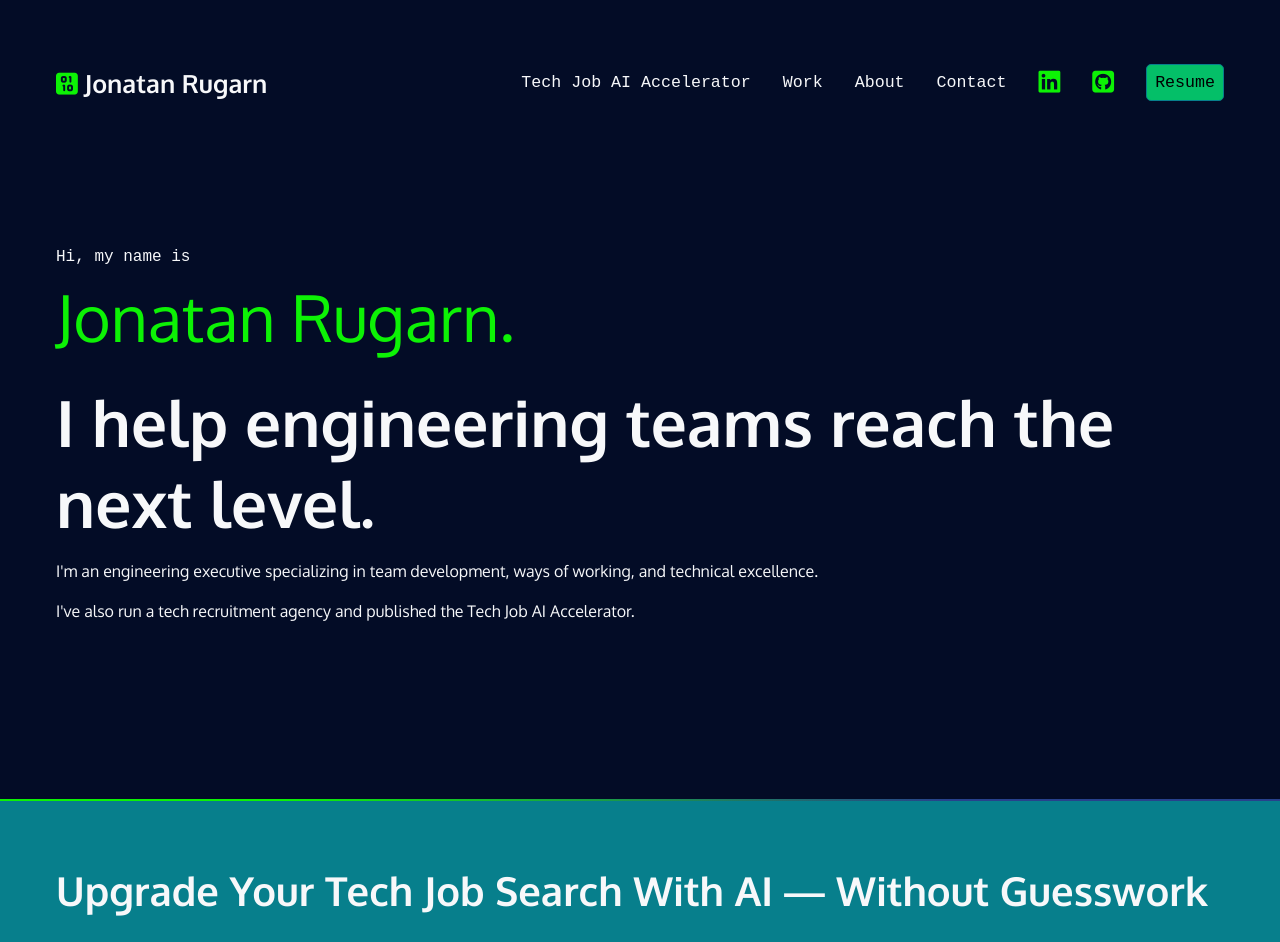
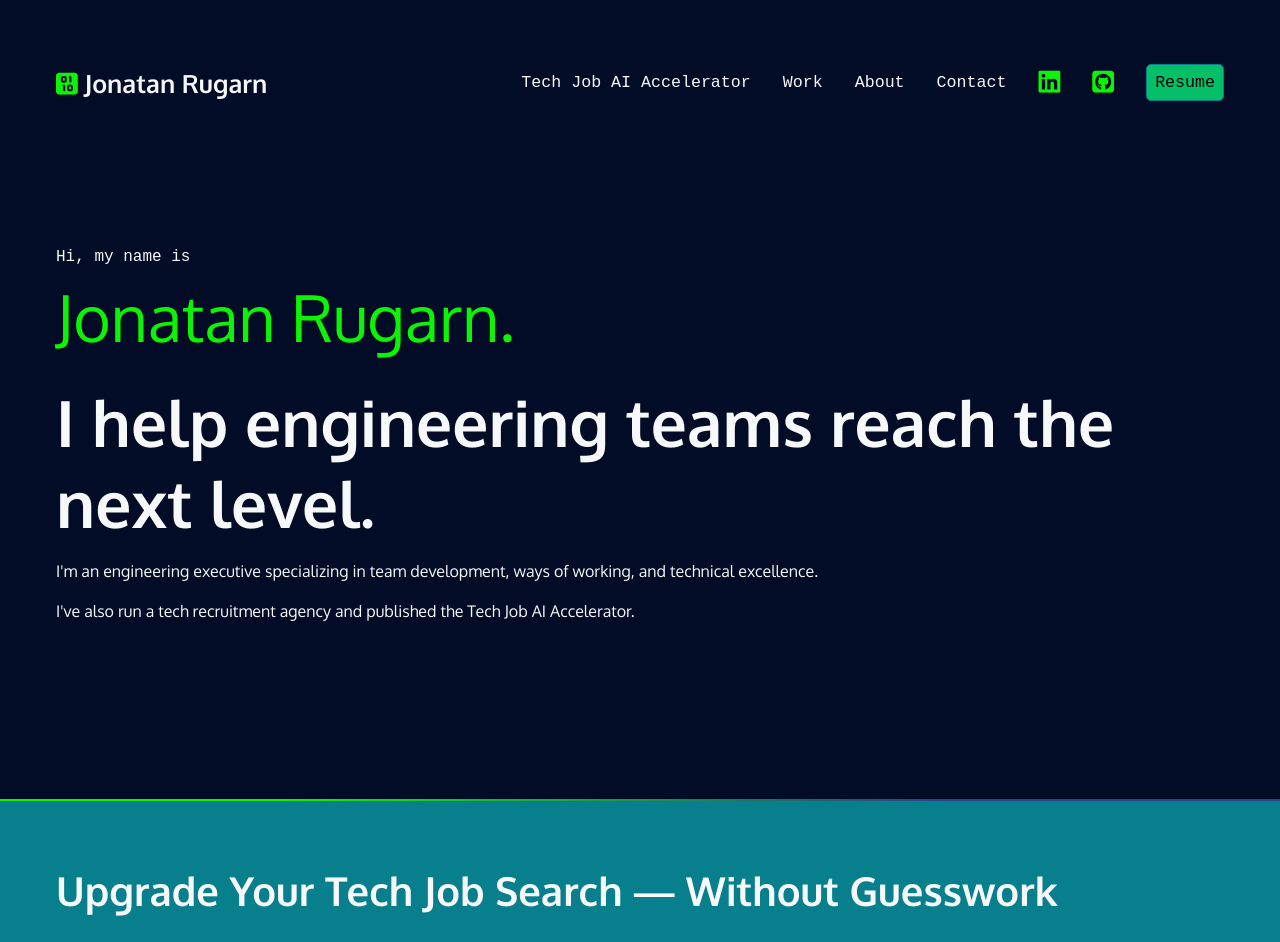
Before and after one commit to jonaru/personal-site, a React (Vite) app: page / in a window 1280 px wide. Shown: the top 942 px of the page. Built offline with nearby package versions, Linux system fonts and the light colour scheme; a web font is replaced by a local one.

Commit message:
Small content edit

```diff
--- a/src/routes/index.lazy.tsx
+++ b/src/routes/index.lazy.tsx
@@ -21,7 +21,7 @@ function Work(): JSX.Element {
         <div className="section-secondary-color">
         <section id="accelerator">
             <div className="hero">
-                <h2>Upgrade Your Tech Job Search With AI — Without Guesswork</h2>
+                <h2>Upgrade Your Tech Job Search — Without Guesswork</h2>
                 <p>A free guide with 5 proven AI prompts to help engineers get more interviews and better offers.</p>
                 <a href="https://www.dropbox.com/scl/fi/kjpfnc2gpw3mgiiuu0f1m/Five-prompts.pdf?rlkey=lqlu1bfk8eg8s9pk25r4x3fjo&st=n0xryijj&dl=0" target="_blank" rel="noopener noreferrer">
                     <button>👉 Download the Free Guide</button>
```
